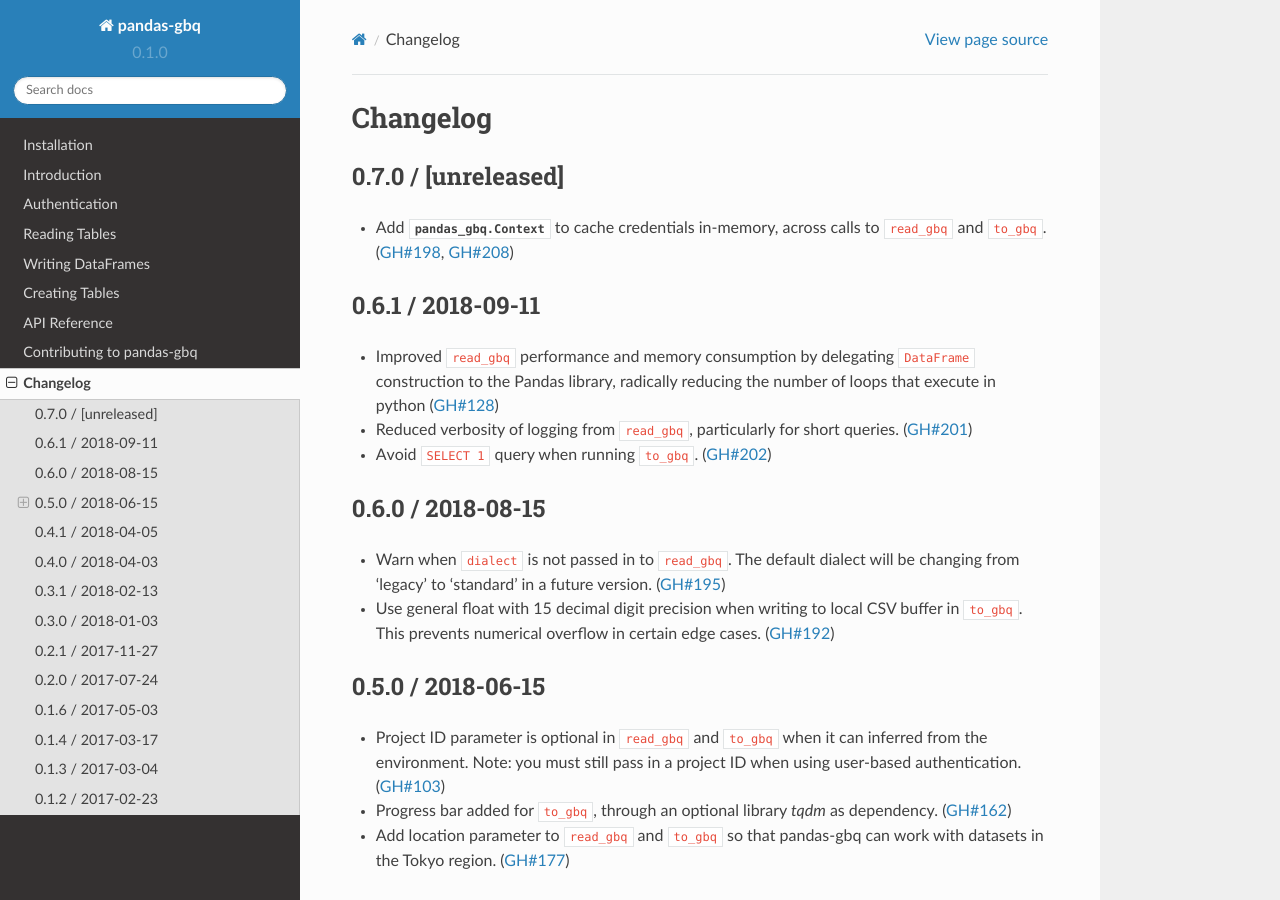
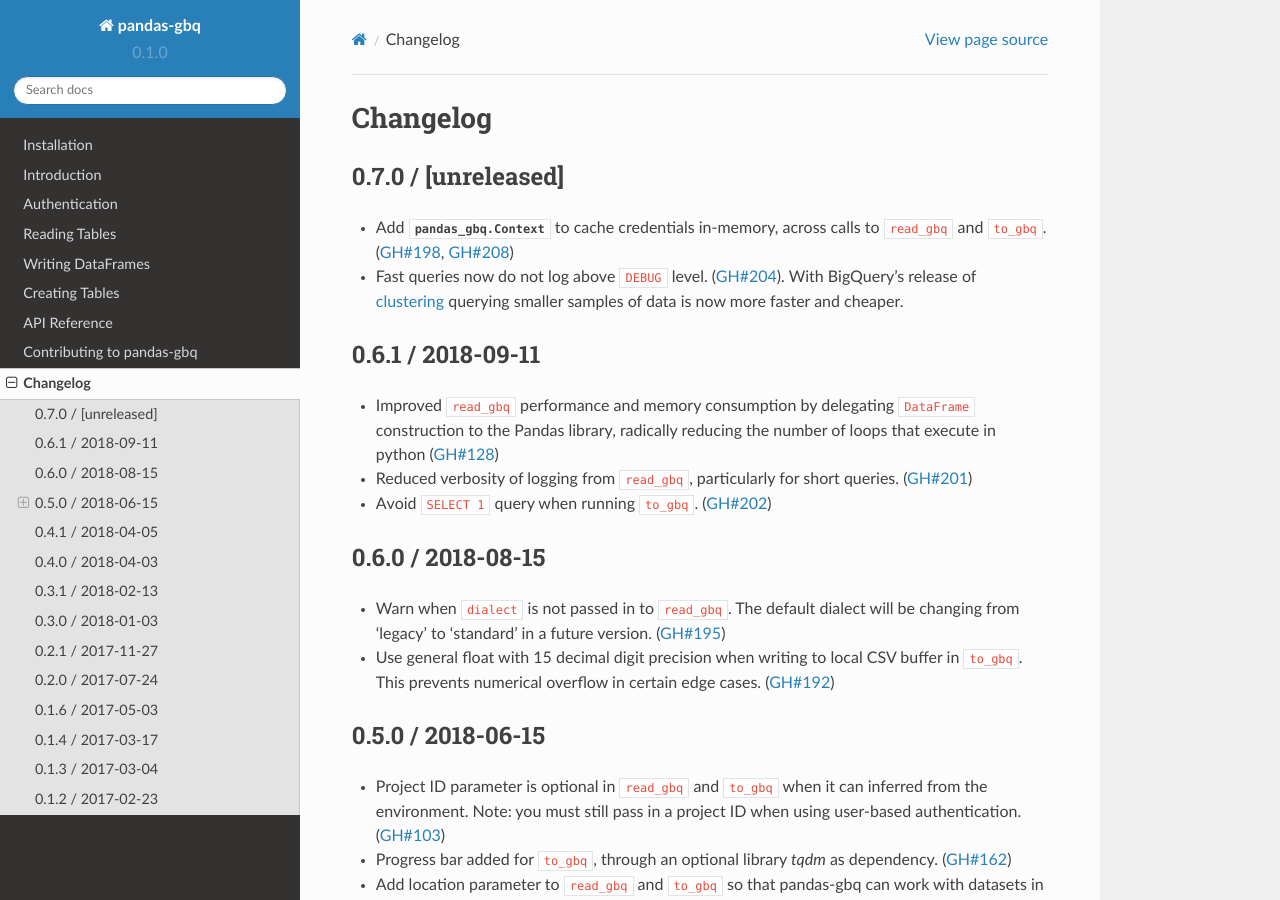
Before and after one commit to googleapis/python-bigquery-pandas, a Sphinx documentation site: the page built from docs/source/changelog.rst, in a window 1280 px wide and 900 px high. Built offline with Sphinx 7.4.7 and the Read the Docs theme 2.0.0, drawn with Linux system fonts in a browser that asks for light colours.

Commit message:
changelog

```diff
--- a/docs/source/changelog.rst
+++ b/docs/source/changelog.rst
@@ -8,6 +8,9 @@
 
 - Add :class:`pandas_gbq.Context` to cache credentials in-memory, across
   calls to ``read_gbq`` and ``to_gbq``. (:issue:`198`, :issue:`208`)
+- Fast queries now do not log above ``DEBUG`` level. (:issue:`204`).
+  With BigQuery's release of `clustering <https://cloud.google.com/bigquery/docs/clustered-tables>`__
+  querying smaller samples of data is now more faster and cheaper.
 
 .. _changelog-0.6.1:
 
```
